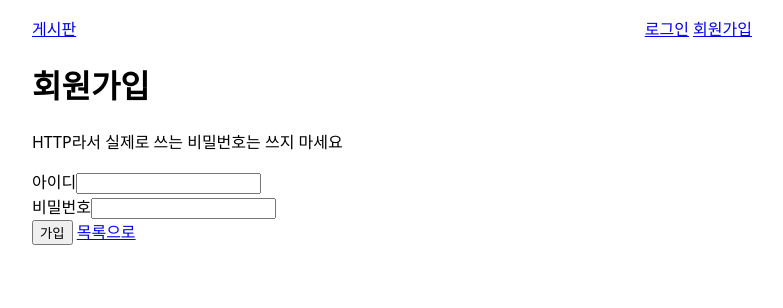
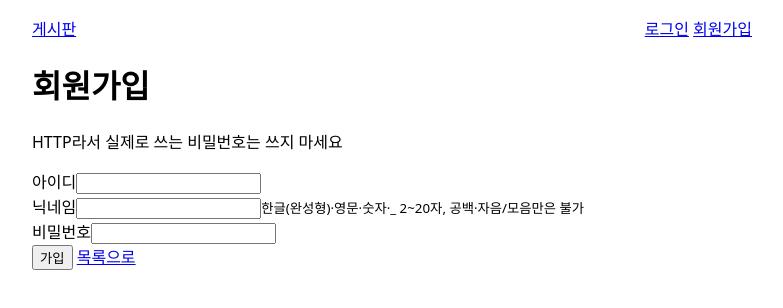
Before and after one commit to seokam36/board-vibe-coding, a React (Vite) app in the folder frontend/: page /signup in a window 1280 px wide. Shown: the top 308 px of the page, without its empty margins (248-1031 px from the left). Built offline with nearby package versions, Linux system fonts and the light colour scheme; no server answers.

Commit message:
feat: S5-e-1 가입 닉네임 칸 + 작성자·상단바 닉네임 표시
Co-Authored-By: Claude Opus 5.5 <noreply@anthropic.com>

```diff
--- a/frontend/src/auth/useAuth.ts
+++ b/frontend/src/auth/useAuth.ts
@@ -4,6 +4,7 @@ import { createContext, useContext } from 'react'
 export interface AuthUser {
   id: number
   username: string
+  nickname: string // 화면에 보여 주는 이름 (S5-a). 아이디(username)는 화면에 쓰지 않는다
 }
 
 export interface AuthContextValue {
--- a/frontend/src/components/NavBar.tsx
+++ b/frontend/src/components/NavBar.tsx
@@ -23,7 +23,7 @@ export default function NavBar() {
       <span>
         {user ? (
           <>
-            {user.username} 님 <button onClick={handleLogout}>로그아웃</button>
+            {user.nickname} 님 <button onClick={handleLogout}>로그아웃</button>
           </>
         ) : (
           <>
--- a/frontend/src/pages/PostDetailPage.tsx
+++ b/frontend/src/pages/PostDetailPage.tsx
@@ -80,7 +80,7 @@ export default function PostDetailPage() {
       {post && (
         <article>
           <h1>{post.title}</h1>
-          <small>{post.author?.username ?? '(작성자 없음)'}</small> <small>{formatDate(post.createdAt)}</small>
+          <small>{post.author?.nickname ?? '(작성자 없음)'}</small> <small>{formatDate(post.createdAt)}</small>
           {/* pre-wrap: 내용의 줄바꿈·공백을 그대로 보여준다. 텍스트로만 출력하므로 HTML이 실행되지 않는다 */}
           <p style={{ whiteSpace: 'pre-wrap' }}>{post.content}</p>
         </article>
--- a/frontend/src/pages/PostListPage.tsx
+++ b/frontend/src/pages/PostListPage.tsx
@@ -47,7 +47,7 @@ export default function PostListPage() {
         {posts.map((post) => (
           // key: 목록의 각 항목을 구분하는 고유값 (React 필수)
           <li key={post.id}>
-            <Link to={`/posts/${post.id}`}>{post.title}</Link> <small>{post.author?.username ?? '(작성자 없음)'}</small>{' '}
+            <Link to={`/posts/${post.id}`}>{post.title}</Link> <small>{post.author?.nickname ?? '(작성자 없음)'}</small>{' '}
             <small>{formatDate(post.createdAt)}</small>
           </li>
         ))}
--- a/frontend/src/pages/SignupPage.tsx
+++ b/frontend/src/pages/SignupPage.tsx
@@ -6,6 +6,7 @@ import { NETWORK_ERROR_MESSAGE, getStatus, isNetworkError } from '../errorMessag
 
 export default function SignupPage() {
   const [username, setUsername] = useState('')
+  const [nickname, setNickname] = useState('')
   const [password, setPassword] = useState('')
   const [saving, setSaving] = useState(false)
   const [error, setError] = useState<string | null>(null)
@@ -17,7 +18,7 @@ export default function SignupPage() {
     setError(null)
     try {
       // 입력 형식 검사는 프론트에서 하지 않고 서버의 400 응답을 그대로 쓴다
-      await api.post('/auth/signup', { username, password })
+      await api.post('/auth/signup', { username, nickname, password })
       // 라우터 state로 "가입 완료" 문구를 로그인 화면에 넘긴다
       navigate('/login', { state: { message: '가입 완료! 로그인해 주세요' } })
     } catch (err: unknown) {
@@ -25,10 +26,10 @@ export default function SignupPage() {
       if (isNetworkError(err)) {
         setError(NETWORK_ERROR_MESSAGE)
       } else if (status === 409) {
-        setError('이미 사용 중인 아이디입니다')
+        setError('아이디 또는 닉네임이 이미 사용 중입니다') // 서버가 둘을 구분해 알려 주지 않는다
       } else if (status === 400) {
         // 프론트에서 형식 검사는 안 하니, 서버 규칙을 문구로 알려 준다
-        setError('아이디는 영문 소문자·숫자·_ 4~20자, 비밀번호는 8~64자로 입력해 주세요')
+        setError('아이디는 영문 소문자·숫자·_ 4~20자, 닉네임은 한글(완성형)·영문·숫자·_ 2~20자(공백·자음/모음만은 불가), 비밀번호는 8~64자로 입력해 주세요')
       } else if (status === 403) {
         // 보통 앱 시작 때 CSRF 쿠키(/csrf)를 못 받은 경우 (서버가 꺼져 있었다 등)
         setError('보안 토큰이 없습니다. 새로고침 후 다시 시도해 주세요')
@@ -59,6 +60,16 @@ export default function SignupPage() {
         </div>
         <div>
           <label>
+            닉네임
+            {/* 글쓴이로 화면에 보이는 이름. 다른 칸처럼 형식·길이 검사는 서버(400)에 맡긴다
+                (maxLength로 자르면 붙여넣은 긴 글이 몰래 잘려 의도와 다른 닉네임으로 가입될 수 있다) */}
+            <input value={nickname} onChange={(e) => setNickname(e.target.value)} autoComplete="nickname" />
+          </label>
+          {/* 서버는 완성형 한글만 받으므로 "ㅋㅋ" 같은 자음·모음만은 안 된다고 미리 알려 준다 */}
+          <small>한글(완성형)·영문·숫자·_ 2~20자, 공백·자음/모음만은 불가</small>
+        </div>
+        <div>
+          <label>
             비밀번호
             <input
               type="password"
--- a/frontend/src/types.ts
+++ b/frontend/src/types.ts
@@ -3,7 +3,7 @@ export interface Post {
   id: number
   title: string
   content: string
-  author: { id: number; username: string } | null // 작성자. 옛 글은 null
+  author: { id: number; nickname: string } | null // 작성자. 옛 글은 null
   createdAt: string // ISO-8601 UTC 문자열. 화면에는 formatDate를 거쳐서만 보여준다
 }
 
```
